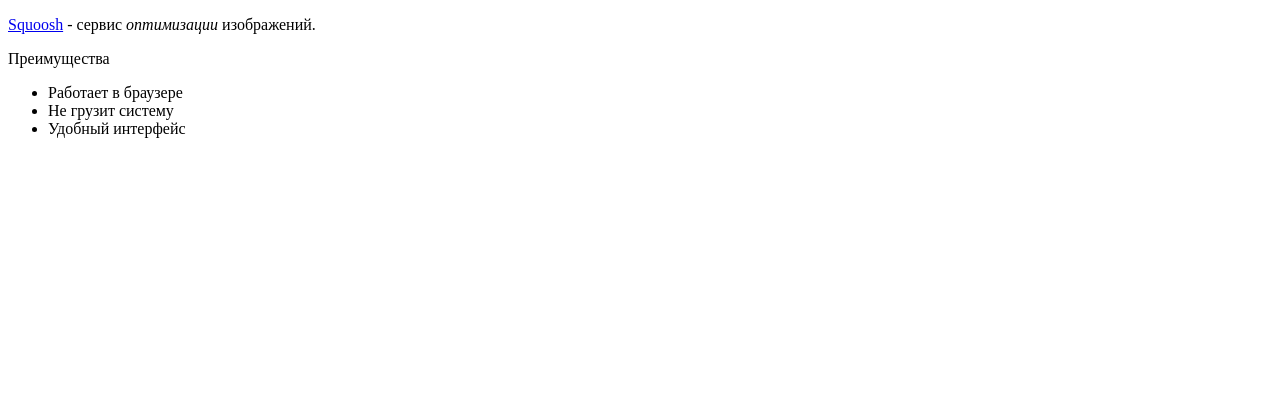
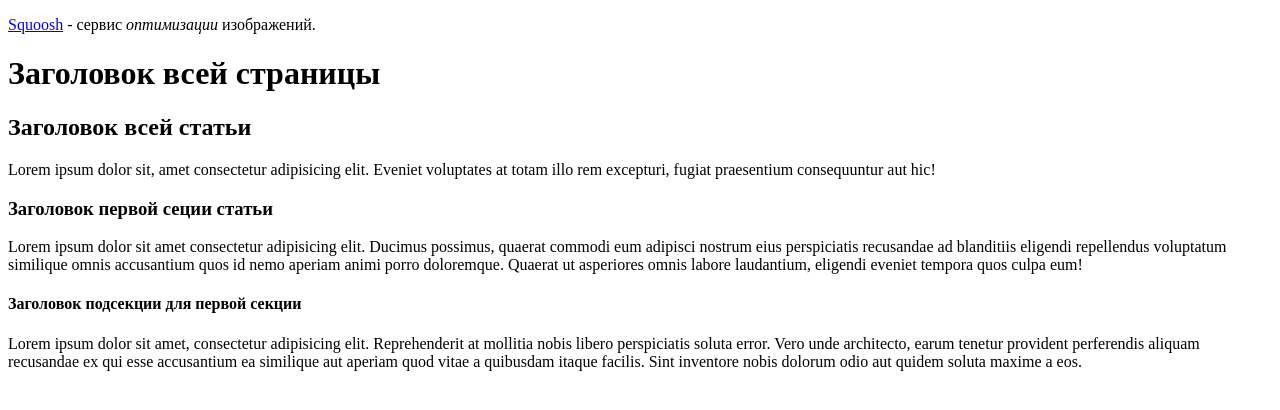
Before and after one commit to ArtemDeynega/goit-training, a plain HTML site: page index.html in a window 1280 px wide. Drawn offline with Linux system fonts and the light colour scheme.

Commit message:
Заголовки и абзацы

```diff
--- a/index.html
+++ b/index.html
@@ -11,11 +11,28 @@
       <em>оптимизации</em> изображений.
     </p>
 
-    <p>Преимущества</p>
-    <ul>
-      <li>Работает в браузере</li>
-      <li>Не грузит систему</li>
-      <li>Удобный интерфейс</li>
-    </ul>
+    <h1>Заголовок всей страницы</h1>
+    <h2>Заголовок всей статьи</h2>
+    <p>
+      Lorem ipsum dolor sit, amet consectetur adipisicing elit. Eveniet
+      voluptates at totam illo rem excepturi, fugiat praesentium consequuntur
+      aut hic!
+    </p>
+    <h3>Заголовок первой сеции статьи</h3>
+    <p>
+      Lorem ipsum dolor sit amet consectetur adipisicing elit. Ducimus possimus,
+      quaerat commodi eum adipisci nostrum eius perspiciatis recusandae ad
+      blanditiis eligendi repellendus voluptatum similique omnis accusantium
+      quos id nemo aperiam animi porro doloremque. Quaerat ut asperiores omnis
+      labore laudantium, eligendi eveniet tempora quos culpa eum!
+    </p>
+    <h4>Заголовок подсекции для первой секции</h4>
+    <p>
+      Lorem ipsum dolor sit amet, consectetur adipisicing elit. Reprehenderit at
+      mollitia nobis libero perspiciatis soluta error. Vero unde architecto,
+      earum tenetur provident perferendis aliquam recusandae ex qui esse
+      accusantium ea similique aut aperiam quod vitae a quibusdam itaque
+      facilis. Sint inventore nobis dolorum odio aut quidem soluta maxime a eos.
+    </p>
   </body>
 </html>
```
